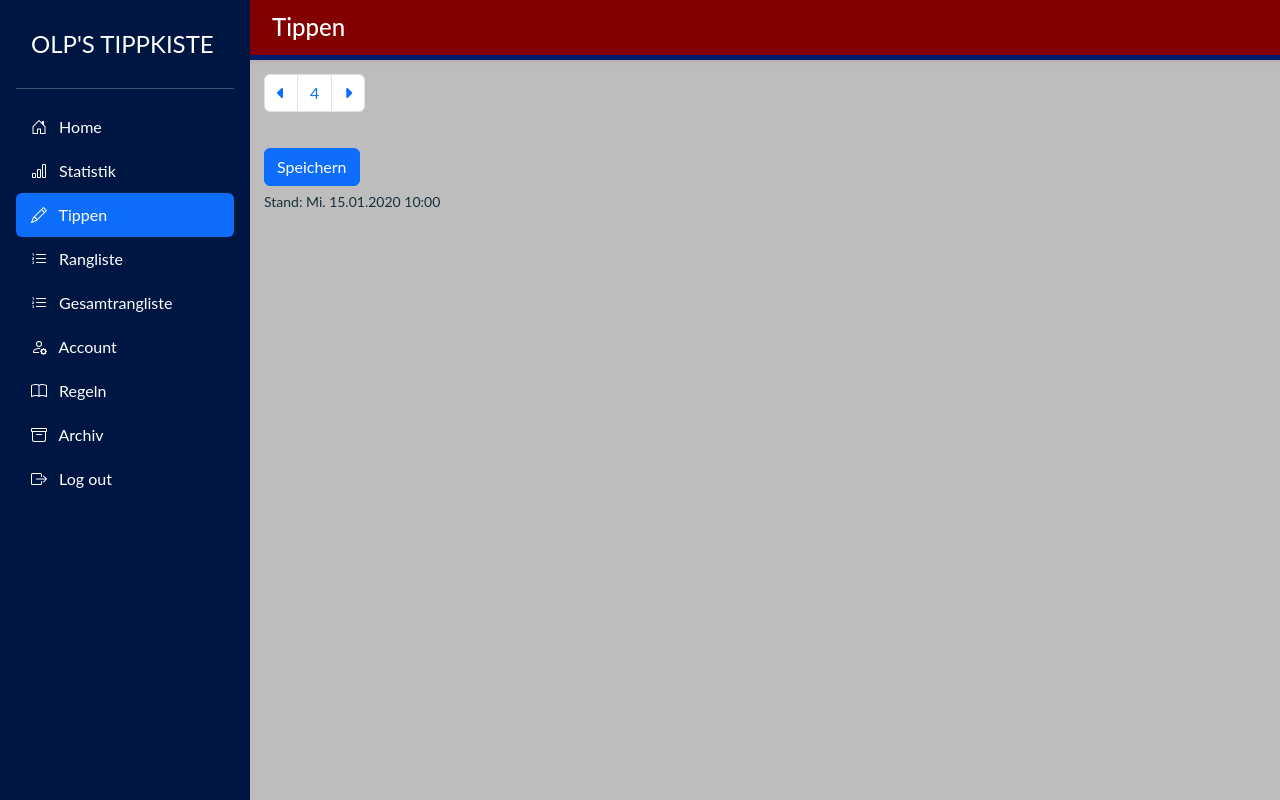
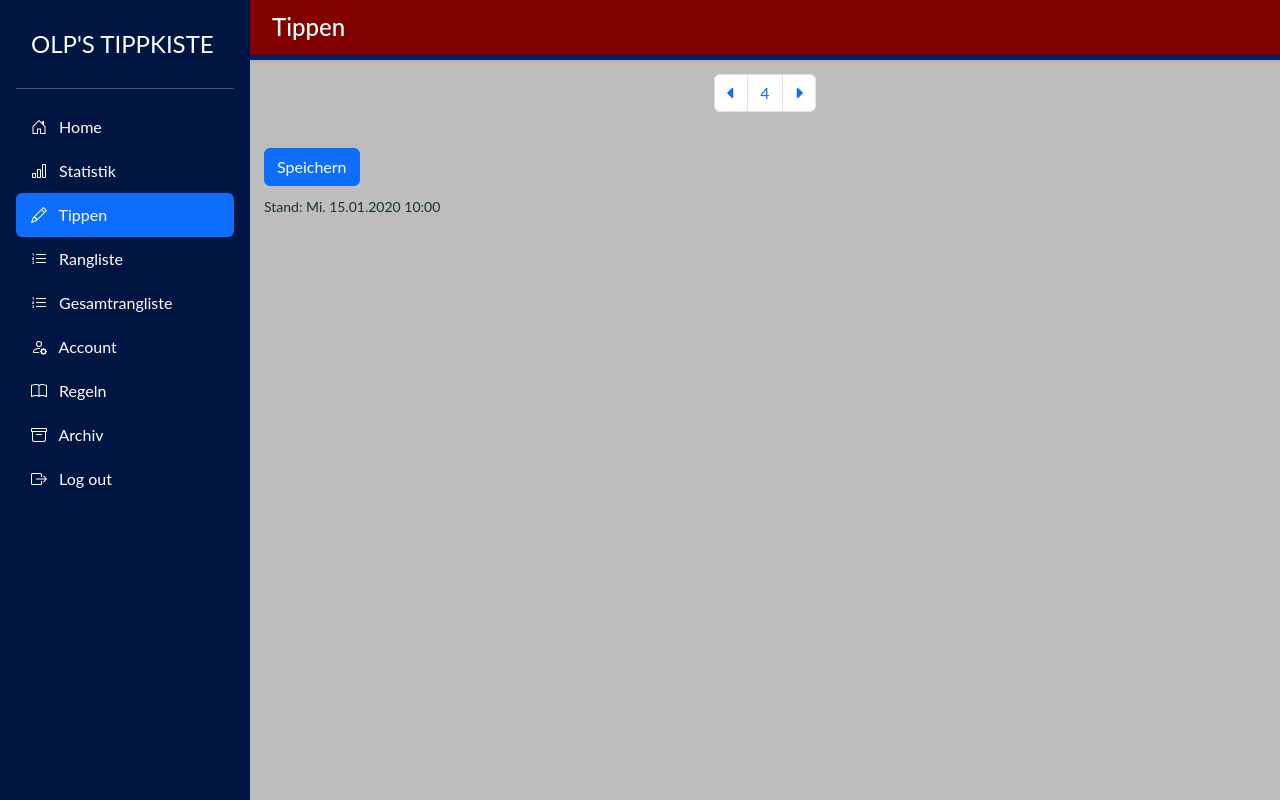
Before and after one commit to 1olp1/fch_tippspiel_24, a Flask app: page /tippen in a window 1280 px wide. Run offline with Flask 3, Linux system fonts and the light colour scheme; the visitor is signed in with stand-in values (Sample User, id 1); tables that the repository leaves empty hold one stand-in row (values such as "Sample post"); some libraries are stand-ins or nearby versions.

Commit message:
Align Tippen UI with global app styling

```diff
--- a/static/styles.css
+++ b/static/styles.css
@@ -394,3 +394,21 @@
     width: 100%;
     margin-bottom: 20px;
 }
+
+/* Tippen route (light, consistent with global UI) */
+.tippen-toolbar {
+    display: flex;
+    justify-content: center;
+}
+
+.tippen-actions {
+    display: flex;
+    flex-direction: column;
+    align-items: flex-start;
+}
+
+@media (max-width: 768px) {
+    .tippen-actions .btn {
+        width: 100%;
+    }
+}
--- a/templates/tippen.html
+++ b/templates/tippen.html
@@ -11,7 +11,7 @@
 {% endblock %}
 {% block main %}
 
-<div class="pagination">
+<div class="pagination tippen-toolbar">
     <ul class="pagination">
         {% if prev_matchday %}
             <li class="page-item">
@@ -102,14 +102,13 @@
     </div>
 
 
-    <div style="display: flex; flex-direction: column; align-items: flex-start;">
+    <div class="tippen-actions">
         <button type="submit" class="btn btn-primary btn-container">Speichern</button>
-        <p class="last-update" style="margin-top: 5px;">Stand: {{ last_update }}</p>
+        <p class="last-update">Stand: {{ last_update }}</p>
     </div>
 
 </form>
 
-</div>
 <script>
     document.getElementById('tippenForm').addEventListener('submit', function(event) {
         // Get the current screen
```
